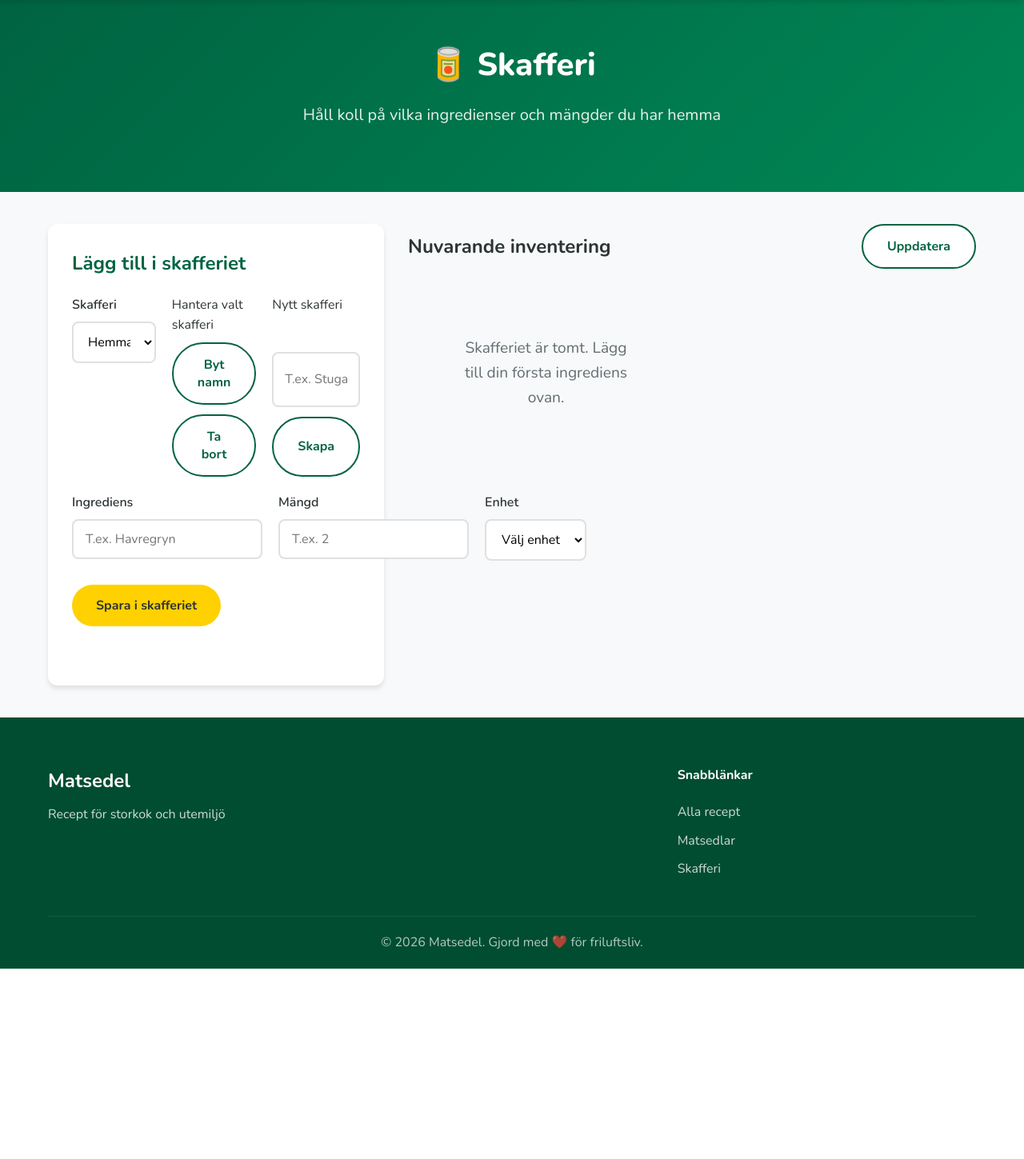
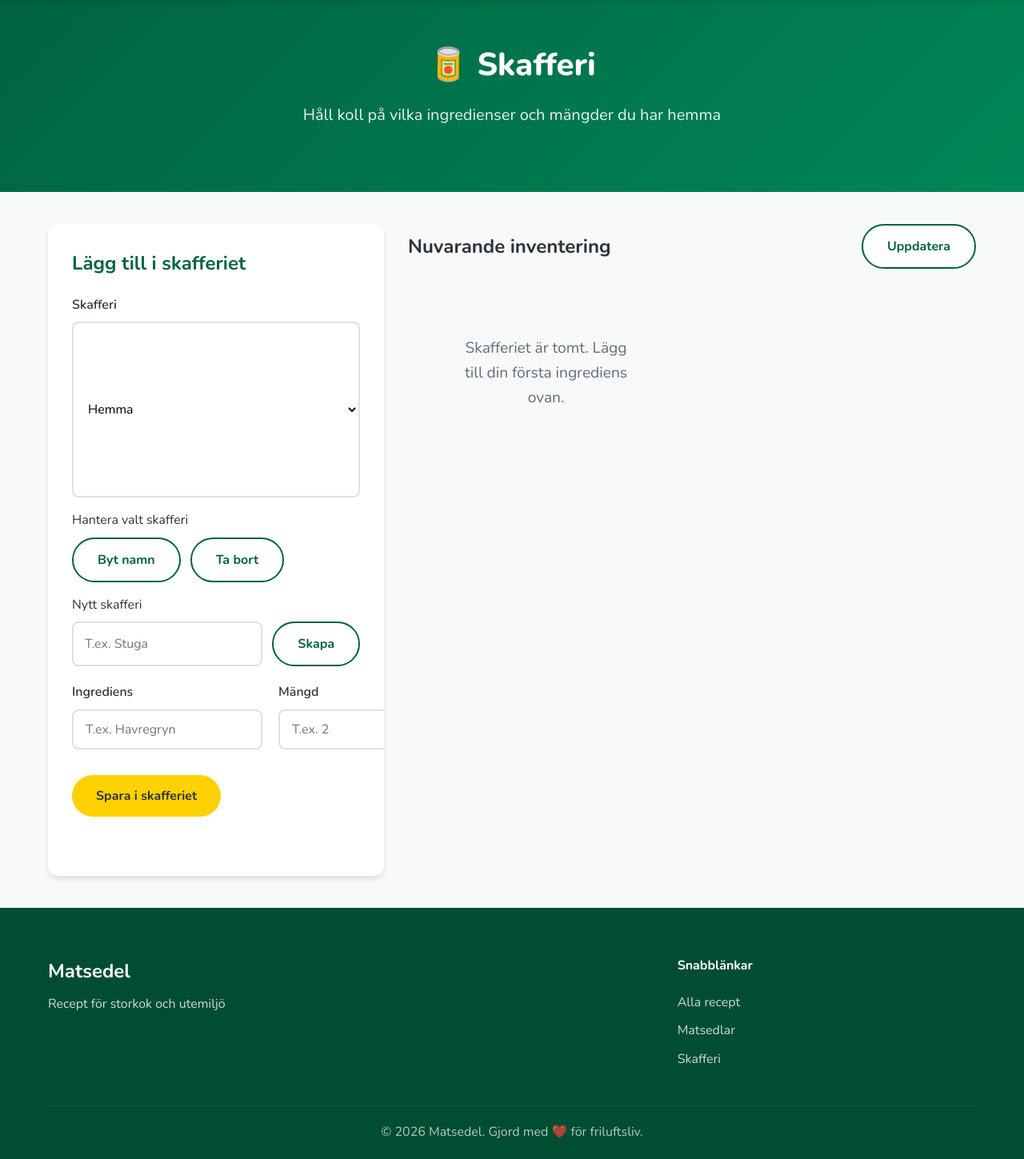
Before and after one commit to svenwallin/matsedel, a Flask app: page /skafferi in a window 1280 px wide. Shown: the part 82-1531 px from the top of the page at 80% size. Before the commit the page ends 1293 px from the top, so only its background shows below. Run offline with Flask 3, Linux system fonts and the light colour scheme; data comes from the database, SQL or seed files in the repository; data that the repository does not hold is empty.

Commit message:
fix card

```diff
--- a/static/css/style.css
+++ b/static/css/style.css
@@ -1340,14 +1340,20 @@ body {
     min-width: 0;
 }
 
+.pantry-form-card {
+    width: 100%;
+    box-sizing: border-box;
+    overflow: hidden;
+}
+
 .pantry-form-row {
     grid-template-columns: 2fr 1fr 1fr;
 }
 
 .pantry-location-toolbar {
     display: grid;
-    grid-template-columns: 1fr 1fr 1fr;
-    gap: 20px;
+    grid-template-columns: 1fr;
+    gap: 16px;
     margin-bottom: 20px;
 }
 
@@ -1369,7 +1375,9 @@ body {
 
 .pantry-location-inline input,
 .pantry-location-toolbar select {
-    width: 100%;
+    width: auto;
+    flex: 1 1 220px;
+    min-width: 0;
     padding: 12px 14px;
     border: 2px solid #e0e0e0;
     border-radius: 8px;
```
